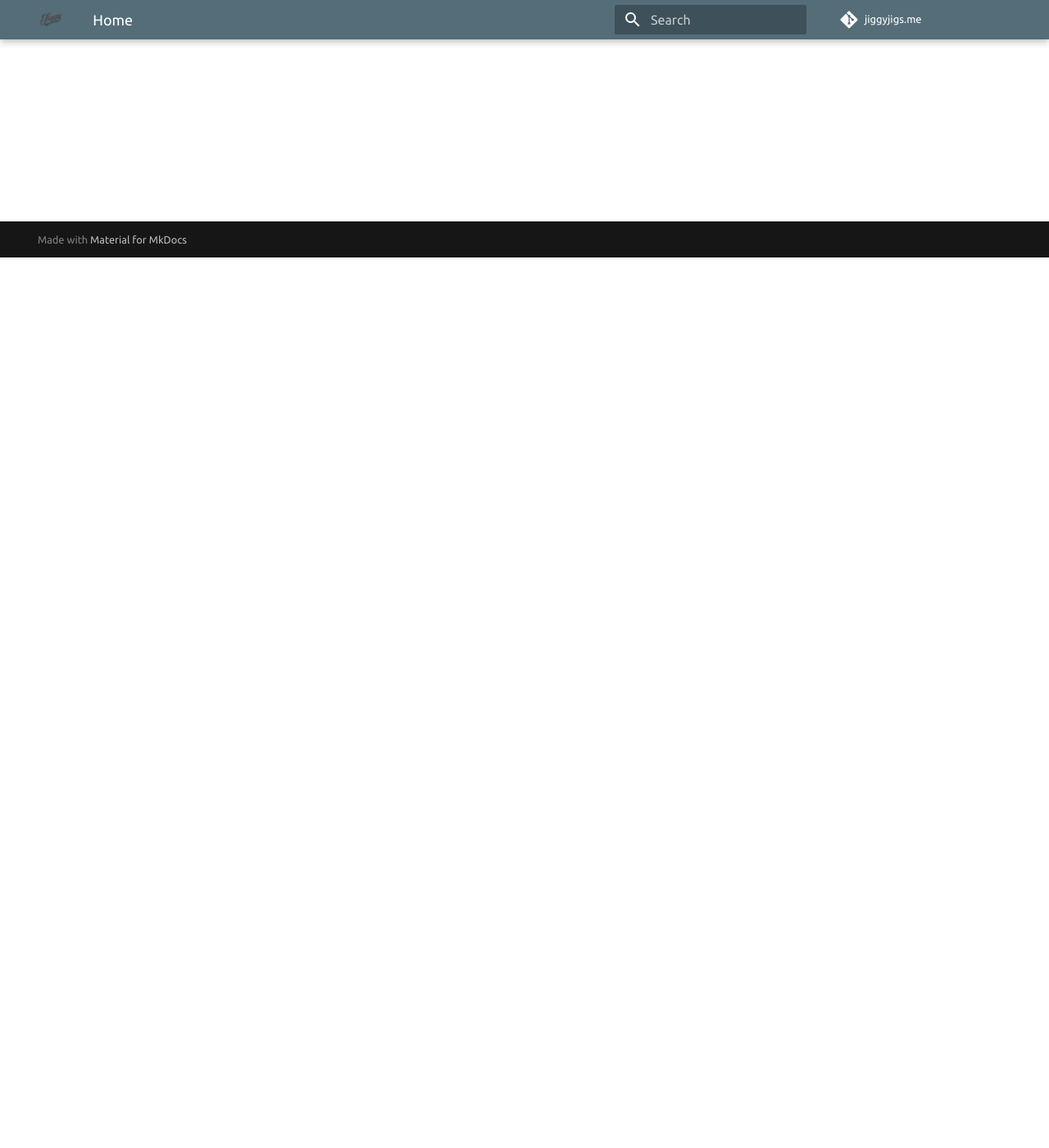
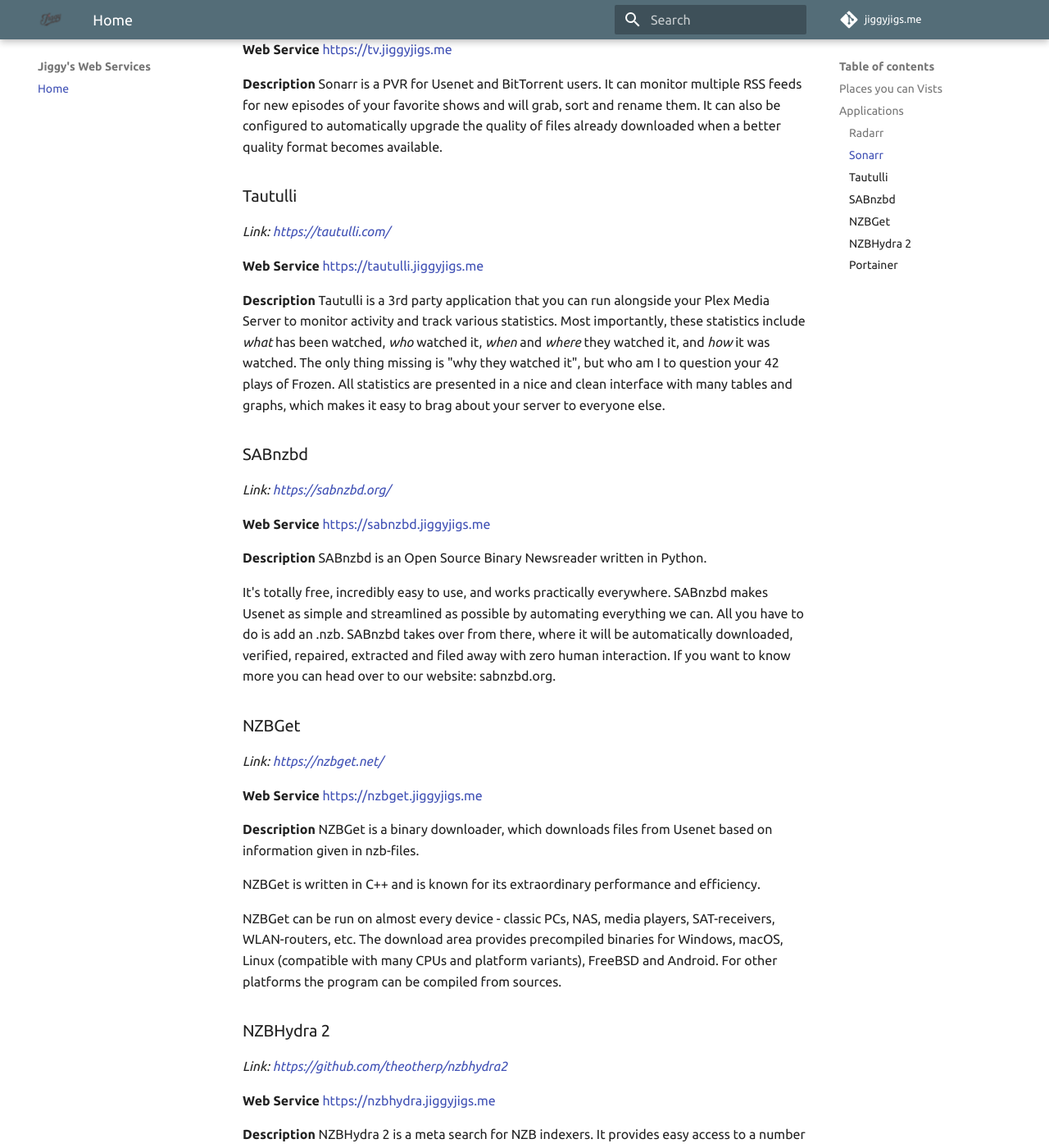
Before and after one commit to jjp1023/jiggyjigs.me, an MkDocs documentation site: the page built from docs/index.md, in a window 1280 px wide and 1400 px high, scrolled down 1086 px. Shown: the whole window at 82% size. Built offline with MkDocs 1.6.1 and Material for MkDocs 9.7.7, drawn with Linux system fonts in a browser that asks for light colours; emoji names are drawn with the system emoji font; comment, search, counter and statistics services are not loaded; some of the changed text lies outside the part shown.

Commit message:
additional changes

```diff
--- a/docs/index.md
+++ b/docs/index.md
@@ -4,12 +4,80 @@
 
 | Sites | Link  | Description |
 |-------|-------|-------------|
-| Movies    | <https://movies.jiggyjigs.me> | Download Movies |
-| Tv Shows  | <https://tv.jiggyjigs.me> | Download Tv Shows |
-| Tautulli* | <https://tautulli.jiggyjigs.me> | Gather Plex Usage |
-| Sabnzbd*  | <https://sabnzbd.jiggyjigs.me> | Usenet Download |
-| NZBGet* | <https://nzbget.jiggyjigs.me> | Usenet Indexers|
-| NZBHydra* | <https://nzbhydra.jiggyjigs.me> | Usenet Indexers|
+| [Movies](#radarr) | <https://movies.jiggyjigs.me> | Download Movies |
+| [Tv Shows](#tv) | <https://tv.jiggyjigs.me> | Download Tv Shows |
+| [Tautulli](#tautulli) [^*] | <https://tautulli.jiggyjigs.me> | Gather Plex Usage |
+| [Sabnzbd](#sabnzbd) [^*]  | <https://sabnzbd.jiggyjigs.me> | Usenet Download |
+| [NZBGet](#nzbget) [^*] | <https://nzbget.jiggyjigs.me> | Usenet Indexers|
+| [NZBHydra](#nzbhydra) [^*] | <https://nzbhydra.jiggyjigs.me> | Usenet Indexers|
 |-----------|-----|-----|
-| Portainer | <https://portainer.jiggyjigs.me> | Maintain Contianers |
-| ESXi*     | <https://esxi.jiggyjigs.me> | Maintain all of my servers |
+| [Portainer](#portainer) [^*] | <https://portainer.jiggyjigs.me> | Maintain Contianers |
+| ESXi[^*]     | <https://esxi.jiggyjigs.me> | Maintain all of my servers |
+
+## Applications
+
+### Radarr
+
+*Link: <https://radarr.video/>*
+
+**Web Service** <https://movies.jiggyjigs.me>
+
+**Description**: Radarr is an independent fork of Sonarr reworked for automatically downloading movies via Usenet and BitTorrent.
+
+The project was inspired by other Usenet/BitTorrent movie downloaders such as CouchPotato.
+
+### Sonarr
+
+*Link: <https://sonarr.tv/>*
+
+**Web Service** <https://tv.jiggyjigs.me>
+
+**Description** Sonarr is a PVR for Usenet and BitTorrent users. It can monitor multiple RSS feeds for new episodes of your favorite shows and will grab, sort and rename them. It can also be configured to automatically upgrade the quality of files already downloaded when a better quality format becomes available.
+
+### Tautulli
+
+*Link: <https://tautulli.com/>*
+
+**Web Service** <https://tautulli.jiggyjigs.me>
+
+**Description** Tautulli is a 3rd party application that you can run alongside your Plex Media Server to monitor activity and track various statistics. Most importantly, these statistics include *what* has been watched, *who* watched it, *when* and *where* they watched it, and *how* it was watched. The only thing missing is "why they watched it", but who am I to question your 42 plays of Frozen. All statistics are presented in a nice and clean interface with many tables and graphs, which makes it easy to brag about your server to everyone else.
+
+### SABnzbd
+
+*Link: <https://sabnzbd.org/>*
+
+**Web Service** <https://sabnzbd.jiggyjigs.me>
+
+**Description** SABnzbd is an Open Source Binary Newsreader written in Python.
+
+It's totally free, incredibly easy to use, and works practically everywhere. SABnzbd makes Usenet as simple and streamlined as possible by automating everything we can. All you have to do is add an .nzb. SABnzbd takes over from there, where it will be automatically downloaded, verified, repaired, extracted and filed away with zero human interaction. If you want to know more you can head over to our website: sabnzbd.org.
+
+### NZBGet
+
+*Link: <https://nzbget.net/>*
+
+**Web Service** <https://nzbget.jiggyjigs.me>
+
+**Description** NZBGet is a binary downloader, which downloads files from Usenet based on information given in nzb-files.
+
+NZBGet is written in C++ and is known for its extraordinary performance and efficiency.
+
+NZBGet can be run on almost every device - classic PCs, NAS, media players, SAT-receivers, WLAN-routers, etc. The download area provides precompiled binaries for Windows, macOS, Linux (compatible with many CPUs and platform variants), FreeBSD and Android. For other platforms the program can be compiled from sources.
+
+### NZBHydra 2
+
+*Link: <https://github.com/theotherp/nzbhydra2>*
+
+**Web Service** <https://nzbhydra.jiggyjigs.me>
+
+**Description** NZBHydra 2 is a meta search for NZB indexers. It provides easy access to a number of raw and newznab based indexers. You can search all your indexers from one place and use it as an indexer source for tools like Sonarr, Radarr or CouchPotato.
+
+### Portainer
+
+*Link: <https://www.portainer.io/>*
+
+**Web Service** <https://portainer.jiggyjigs.me>
+
+**Description** Portainer Community Edition is the foundation of the Portainer world. With over 2 billion downloads throughout its history, it’s a powerful, open-source management toolset that allows you to easily build, manage and maintain Docker environments. And it’s completely free. By choosing from a growing range of extensions (available through a simple, low cost in-app subscription) Portainer’s core functionality can be extended to become the ideal toolset to manage docker based environments for organisations of any size.
+
+[^*]: Requires admin access. Reach out to me if you need anything :mailbox_with_mail:
--- a/mkdocs.yml
+++ b/mkdocs.yml
@@ -4,6 +4,7 @@
 site_description: Hosting various documentation related to my Web Services
 theme:
   name: material
+  custom_dir: theme
   logo: 'logo.png'
   favicon: 'logo.png'
   palette:
--- /dev/null
+++ b/theme/partials/footer.html
@@ -0,0 +1,61 @@
+{#-
+  This file was automatically generated - do not edit
+-#}
+{% import "partials/language.html" as lang with context %}
+<footer class="md-footer">
+  {% if page.previous_page or page.next_page %}
+    <div class="md-footer-nav">
+      <nav class="md-footer-nav__inner md-grid">
+        {% if page.previous_page %}
+          <a href="{{ page.previous_page.url | url }}" title="{{ page.previous_page.title | striptags }}" class="md-flex md-footer-nav__link md-footer-nav__link--prev" rel="prev">
+            <div class="md-flex__cell md-flex__cell--shrink">
+              <i class="md-icon md-icon--arrow-back md-footer-nav__button"></i>
+            </div>
+            <div class="md-flex__cell md-flex__cell--stretch md-footer-nav__title">
+              <span class="md-flex__ellipsis">
+                <span class="md-footer-nav__direction">
+                  {{ lang.t("footer.previous") }}
+                </span>
+                {{ page.previous_page.title }}
+              </span>
+            </div>
+          </a>
+        {% endif %}
+        {% if page.next_page %}
+          <a href="{{ page.next_page.url | url }}" title="{{ page.next_page.title | striptags }}" class="md-flex md-footer-nav__link md-footer-nav__link--next" rel="next">
+            <div class="md-flex__cell md-flex__cell--stretch md-footer-nav__title">
+              <span class="md-flex__ellipsis">
+                <span class="md-footer-nav__direction">
+                  {{ lang.t("footer.next") }}
+                </span>
+                {{ page.next_page.title }}
+              </span>
+            </div>
+            <div class="md-flex__cell md-flex__cell--shrink">
+              <i class="md-icon md-icon--arrow-forward md-footer-nav__button"></i>
+            </div>
+          </a>
+        {% endif %}
+      </nav>
+    </div>
+  {% endif %}
+  <div class="md-footer-meta md-typeset">
+    <div class="md-footer-meta__inner md-grid">
+      <div class="md-footer-copyright">
+        {% if config.copyright %}
+          <div class="md-footer-copyright__highlight">
+            {{ config.copyright }}
+          </div>
+        {% endif %}
+        powered by
+        <a href="https://www.mkdocs.org">MkDocs</a>
+        and
+        <a href="https://squidfunk.github.io/mkdocs-material/">
+          Material for MkDocs</a>
+        | Contact: <a href="mailto:jjp1023@gmail.com?Subject=Jiggy%20Web%20Services" target="_top">Jigar Patel</a>
+         for any issues.
+      </div>
+      {% include "partials/social.html" %}
+    </div>
+  </div>
+</footer>
```
